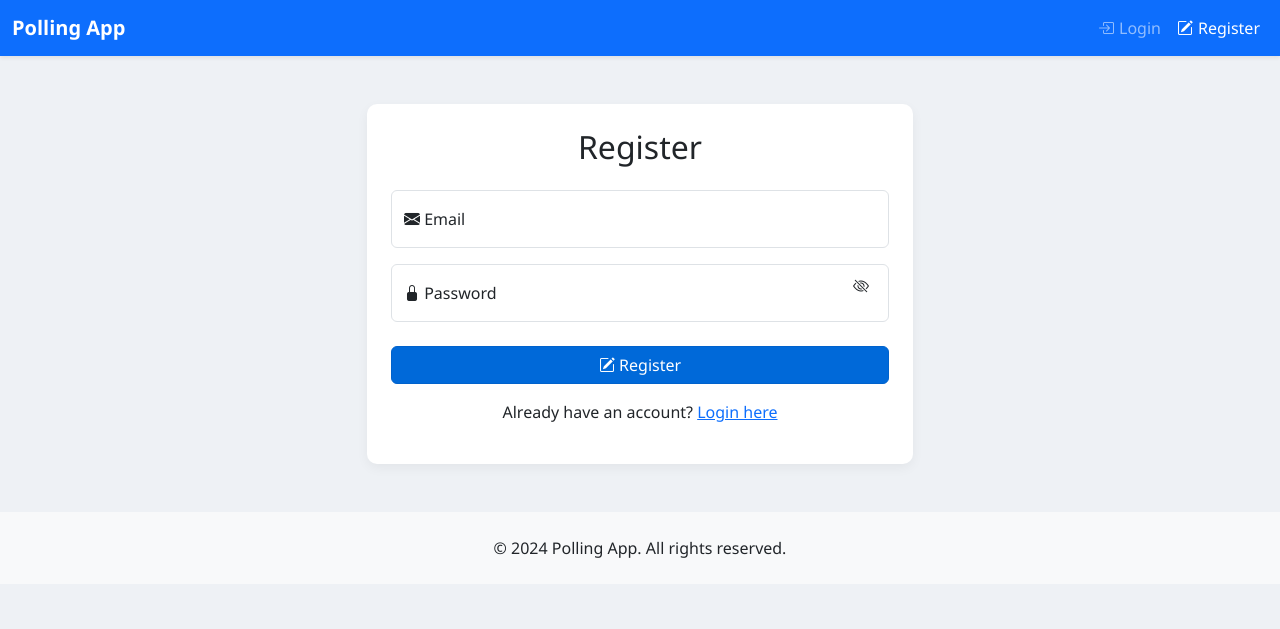
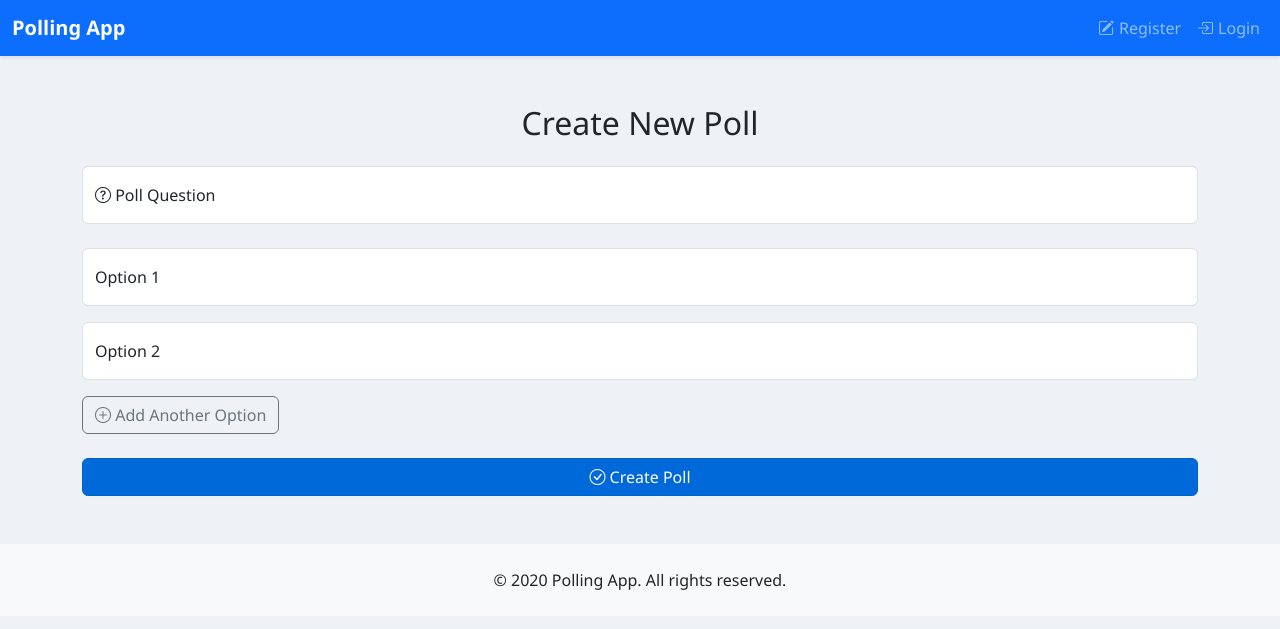
Before and after one commit to CVTPRN/pollAppToAWS, a Python web app: template templates/new_poll.html in a window 1280 px wide. Shown: the top 629 px of the page. Run offline with Jinja, Linux system fonts and the light colour scheme; the template is opened without the code that fills it: most values are stand-ins (such as "Sample title", 1, 10 or a date in 2020).

Commit message:
Update new_poll.html

```diff
--- a/templates/new_poll.html
+++ b/templates/new_poll.html
@@ -4,10 +4,10 @@
     <!-- Meta Tags -->
     <meta charset="UTF-8">
     <meta name="viewport" content="width=device-width, initial-scale=1.0">
-    <title>Register - Polling App</title>
-    <meta name="description" content="Create a new account to participate in polls on Polling App.">
-    <meta property="og:title" content="Register - Polling App">
-    <meta property="og:description" content="Create a new account to participate in polls on Polling App.">
+    <title>Create New Poll</title>
+    <meta name="description" content="Create a new poll to gather opinions from others.">
+    <meta property="og:title" content="Create New Poll - Polling App">
+    <meta property="og:description" content="Create a new poll to gather opinions from others.">
 
     <!-- Favicon -->
     <link rel="icon" href="{{ url_for('static', filename='favicon.ico') }}" type="image/x-icon">
@@ -44,13 +44,13 @@
                     </li>
                     {% else %}
                     <li class="nav-item">
-                        <a class="nav-link" href="{{ url_for('login') }}">
-                            <i class="bi bi-box-arrow-in-right"></i> Login
+                        <a class="nav-link" href="{{ url_for('register') }}">
+                            <i class="bi bi-pencil-square"></i> Register
                         </a>
                     </li>
                     <li class="nav-item">
-                        <a class="nav-link active" href="{{ url_for('register') }}">
-                            <i class="bi bi-pencil-square"></i> Register
+                        <a class="nav-link" href="{{ url_for('login') }}">
+                            <i class="bi bi-box-arrow-in-right"></i> Login
                         </a>
                     </li>
                     {% endif %}
@@ -59,67 +59,68 @@
         </div>
     </nav>
 
-    <!-- Register Form -->
+    <!-- Create Poll Form -->
     <div class="container my-5">
-        <div class="row justify-content-center">
-            <div class="col-md-6">
-                <div class="poll-container p-4">
-                    <h2 class="text-center mb-4">Register</h2>
-
-                    <!-- Display Error Message -->
-                    {% if error %}
-                    <div class="alert alert-danger" role="alert">
-                        {{ error }}
-                    </div>
-                    {% endif %}
-
-                    <form action="{{ url_for('register') }}" method="post">
-                        <div class="form-floating mb-3">
-                            <input type="email" class="form-control" name="email" id="email" placeholder="Email" required autocapitalize="off">
-                            <label for="email"><i class="bi bi-envelope-fill"></i> Email</label>
-                        </div>
-                        <div class="form-floating mb-4 position-relative">
-                            <input type="password" class="form-control" name="password" id="password" placeholder="Password" required>
-                            <label for="password"><i class="bi bi-lock-fill"></i> Password</label>
-                            <i class="bi bi-eye-slash" id="togglePassword" style="cursor: pointer; position: absolute; right: 20px; top: 10px;"></i>
-                        </div>
-                        <button type="submit" class="btn btn-primary w-100">
-                            <i class="bi bi-pencil-square"></i> Register
-                        </button>
-                    </form>
-
-                    <!-- Login option -->
-                    <div class="text-center mt-3">
-                        <p>Already have an account? <a href="{{ url_for('login') }}">Login here</a></p>
-                    </div>
+        <h2 class="text-center mb-4">Create New Poll</h2>
+        <form action="{{ url_for('create_poll') }}" method="post">
+            <div class="form-floating mb-4">
+                <input type="text" class="form-control" name="poll" id="pollInput" placeholder="Poll Question" required>
+                <label for="pollInput"><i class="bi bi-question-circle"></i> Poll Question</label>
+            </div>
+            <div id="options">
+                <div class="form-floating mb-3 option-group">
+                    <input type="text" class="form-control" name="options[]" id="option1" placeholder="Option 1" required>
+                    <label for="option1">Option 1</label>
+                </div>
+                <div class="form-floating mb-3 option-group">
+                    <input type="text" class="form-control" name="options[]" id="option2" placeholder="Option 2" required>
+                    <label for="option2">Option 2</label>
                 </div>
             </div>
-        </div>
+            <button type="button" class="btn btn-outline-secondary mb-4" onclick="addOption()">
+                <i class="bi bi-plus-circle"></i> Add Another Option
+            </button>
+            <button type="submit" class="btn btn-primary w-100">
+                <i class="bi bi-check-circle"></i> Create Poll
+            </button>
+        </form>
     </div>
 
     <!-- Footer -->
     <footer class="bg-light text-center py-4 mt-5">
         <div class="container">
-            <p class="mb-0">&copy; <span id="current-year"></span> Polling App. All rights reserved.</p>
+            <p class="mb-0">&copy; {{ current_year }} Polling App. All rights reserved.</p>
         </div>
     </footer>
 
-    <!-- Bootstrap JS and Dependencies -->
+    <!-- Bootstrap JS and Custom JS -->
     <script src="https://cdn.jsdelivr.net/npm/bootstrap@5.3.0/dist/js/bootstrap.bundle.min.js"></script>
 
-    <!-- JavaScript for Dynamic Year and Password Toggle -->
+    <!-- Custom JavaScript -->
     <script>
-        document.getElementById('current-year').textContent = new Date().getFullYear();
+        let optionCount = 2;
+        function addOption() {
+            optionCount++;
+            const optionsDiv = document.getElementById("options");
+            const optionGroup = document.createElement("div");
+            optionGroup.className = "form-floating mb-3 option-group";
 
-        const togglePassword = document.querySelector('#togglePassword');
-        const password = document.querySelector('#password');
+            const input = document.createElement("input");
+            input.type = "text";
+            input.name = "options[]";
+            input.className = "form-control";
+            input.id = `option${optionCount}`;
+            input.placeholder = `Option ${optionCount}`;
+            input.required = true;
 
-        togglePassword.addEventListener('click', function (e) {
-            const type = password.getAttribute('type') === 'password' ? 'text' : 'password';
-            password.setAttribute('type', type);
-            this.classList.toggle('bi-eye');
-            this.classList.toggle('bi-eye-slash');
-        });
+            const label = document.createElement("label");
+            label.htmlFor = `option${optionCount}`;
+            label.textContent = `Option ${optionCount}`;
+
+            optionGroup.appendChild(input);
+            optionGroup.appendChild(label);
+            optionsDiv.appendChild(optionGroup);
+        }
     </script>
 </body>
 </html>
```
